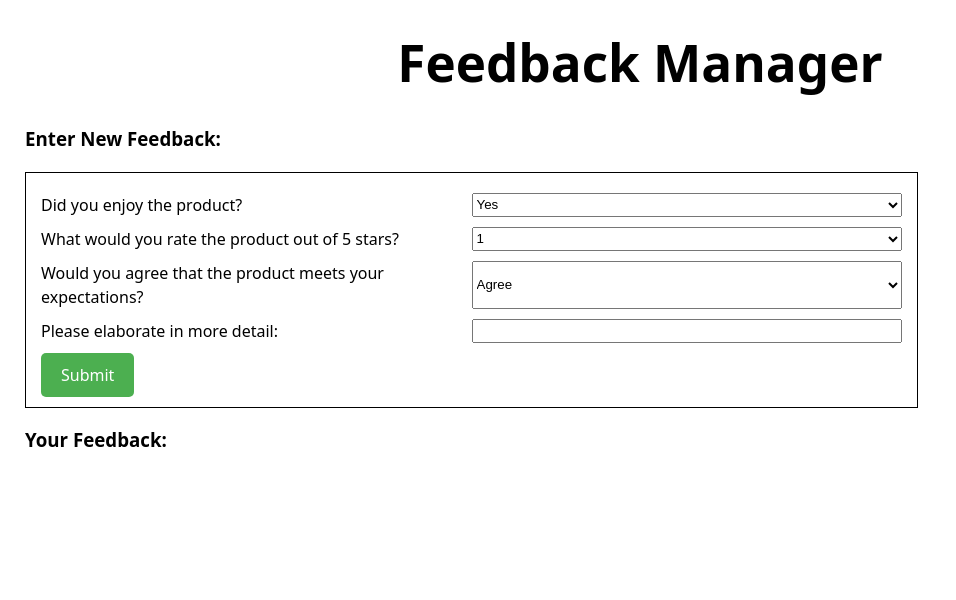
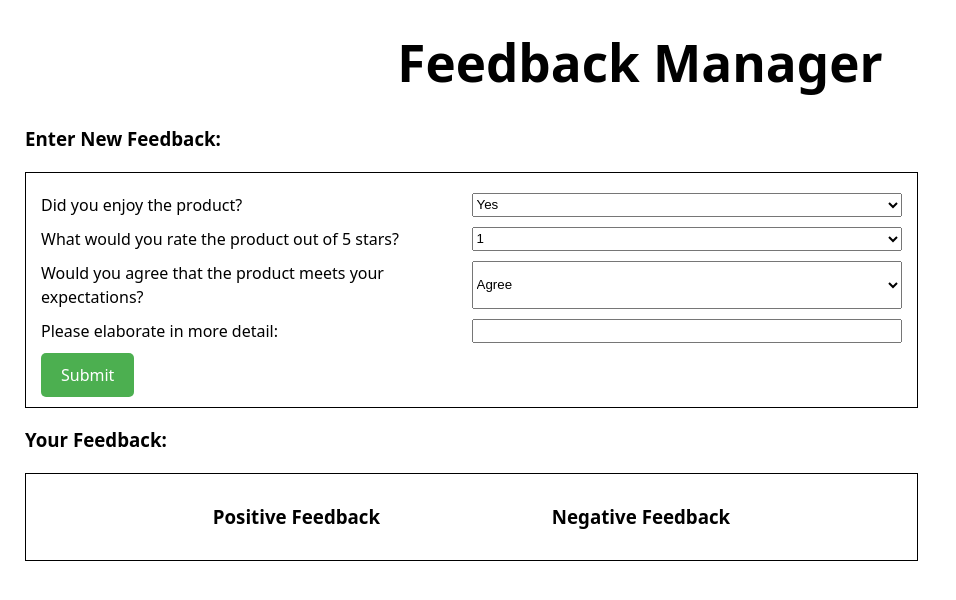
Before and after one commit to JamesBarnes48/FeedbackManagerClient, a Vue app: page / in a window 1280 px wide. Shown: the top 600 px of the page, without its empty margins (0-956 px from the left). Built offline with nearby package versions, Linux system fonts and the light colour scheme.

Commit message:
implement AllFeedbackContainer to structure all feedback

```diff
--- a/src/App.vue
+++ b/src/App.vue
@@ -1,5 +1,6 @@
 <script setup lang="ts">
 import FeedbackInput from './components/FeedbackInput.vue'
+import AllFeedbackContainer from './components/AllFeedbackContainer.vue';
 </script>
 
 <template>
@@ -10,6 +11,7 @@ import FeedbackInput from './components/FeedbackInput.vue'
       <FeedbackInput />
     </div>
     <h3 class="subtitle">Your Feedback:</h3>
+      <AllFeedbackContainer />
   </div>
 </template>
 
--- /dev/null
+++ b/src/components/AllFeedbackContainer.vue
@@ -0,0 +1,33 @@
+<script lang="ts">
+
+    export default {
+        name: 'AllFeedbackContainer',
+        components: {},
+        props: {},
+        setup() {
+            return {
+            }
+        }
+    }
+</script>
+
+<template>
+    <div class="all-feedback-container">
+        <div>
+            <h3>Positive Feedback</h3>
+        </div>
+        <div>
+            <h3>Negative Feedback</h3>
+        </div>
+    </div>
+</template>
+
+<style scoped>
+.all-feedback-container {
+    display: flex;
+    justify-content: space-evenly;
+    border: 1px solid black;
+    width: 70%;
+    padding: 10px 15px;
+}
+</style>
```
